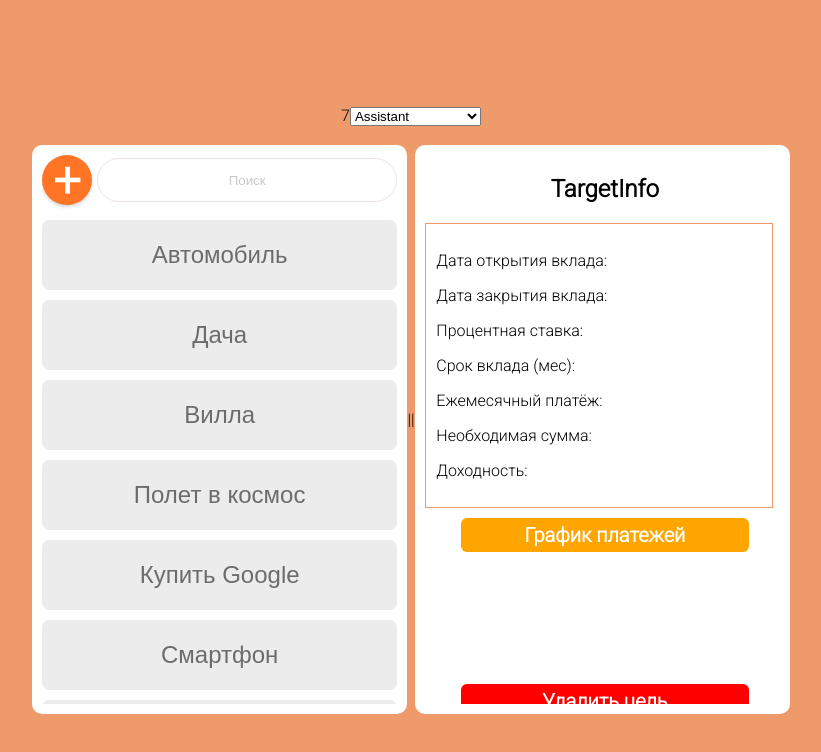
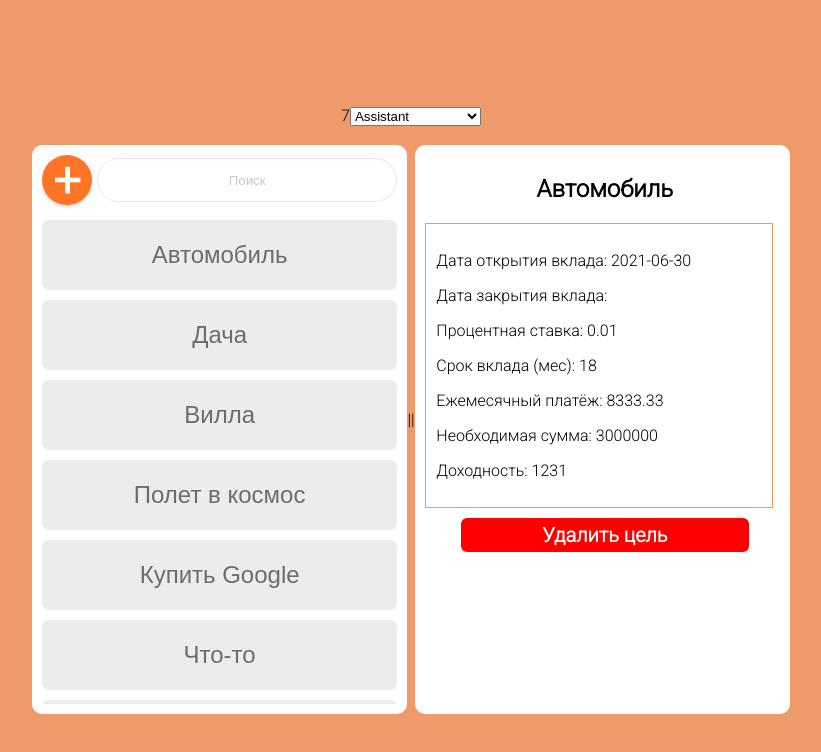
Before and after one commit to Maxim-BC/project_moneybox, a React (Create React App) app: page / in a window 1280 px wide. Both pictures are taken after a click on the button "Автомобиль". Shown: the top 752 px of the page, without its empty margins (229-1050 px from the left). Built offline with nearby package versions, Linux system fonts and the light colour scheme.

Commit message:
добавлена верстка TargetInfo

```diff
--- a/src/components/NewTargetForm.js
+++ b/src/components/NewTargetForm.js
@@ -50,11 +50,11 @@ class NewTargetForm extends Component {
 
     //Расчёт параметров заданной финаносовой цели:
     countTarget = (e) => {
-    const { target, percent, period } = this.state;
+        const { sum, percent, period } = this.state;
         e.preventDefault();
-    let monthPayment = target / period;
+        let monthPayment = sum / period;
 
-    let totalProfit = (target * percent * period) / 12 / 100;
+        let totalProfit = (sum * percent * period) / 12 / 100;
         this.setState({
             payment: monthPayment.toFixed(2),
             profit: totalProfit.toFixed(2),
@@ -117,7 +117,7 @@ class NewTargetForm extends Component {
                         Дата начала накоплений
                         <br />
                         <input
-              type="data"
+                            type="date"
                             value={this.state.startDate}
                             onChange={this.handleChangeStartDate}
                         />
@@ -130,7 +130,7 @@ class NewTargetForm extends Component {
                     <p className="profit">Доходность вклада</p>
                     <p className="profitResult">{this.state.profit}</p>
                 </div>
-        <button className="saveButton">Сохранить</button>
+                <button className="saveButton" onClick={()=>this.props.funcAddNewTarget(this.state)}>Сохранить</button>
                 <Link to={`/`}>Back</Link>
             </div>
         );
--- a/src/components/TargetInfo.js
+++ b/src/components/TargetInfo.js
@@ -7,33 +7,25 @@ export default class TargetInfo extends Component {
         return (
             <div>
                 <div className="name-heading">
-                    <h2>TargetInfo</h2>
+                    <h2>{this.props.activeTarget.targetName}</h2>
                 </div>
                 <div className="general-info">
-                    <p>Дата открытия вклада:</p>
-                    <p>Дата закрытия вклада:</p>
-                    <p>Процентная ставка:</p>
-                    <p>Срок вклада (мес):</p>
-                    <p>Ежемесячный платёж:</p>
-                    <p>Необходимая сумма:</p>
-                    <p>Доходность:</p>
+                    <p>Дата открытия вклада: {this.props.activeTarget.startDate}</p>
+                    <p>Дата закрытия вклада: {/* Вычислить  */}</p>
+                    <p>Процентная ставка: {this.props.activeTarget.percent}</p>
+                    <p>Срок вклада (мес): {this.props.activeTarget.period}</p>
+                    <p>Ежемесячный платёж: {this.props.activeTarget.payment}</p>
+                    <p>Необходимая сумма: {this.props.activeTarget.sum}</p>
+                    <p>Доходность: {this.props.activeTarget.profit}</p>
                 </div>
                 <div className="down-page">
-                    <div>
+                    {/* <div>
                         <button className="orange-btn">График платежей</button>
-                    </div>
+                    </div> */}
                     <div>
                         <button className="red-btn">Удалить цель</button>
                     </div>
                 </div>
-                id {this.props.activeTarget.id} <br />
-                targetName {this.props.activeTarget.targetName} <br />
-                sum {this.props.activeTarget.sum} <br />
-                percent {this.props.activeTarget.percent} <br />
-                period {this.props.activeTarget.period} <br />
-                payment: {this.props.activeTarget.payment} <br />
-                profit: {this.props.activeTarget.profit} <br />
-                startDate {this.props.activeTarget.startDate} <br />
             </div>
         );
     }
--- a/src/components/Workplace.js
+++ b/src/components/Workplace.js
@@ -63,7 +63,7 @@ export default class Workplace extends Component {
             },
             {
                 id: 6,
-                targetName: "Смартфон",
+                targetName: "Что-то",
                 sum: 100000,
                 percent: 0.01,
                 period: 12,
@@ -108,7 +108,7 @@ export default class Workplace extends Component {
         const oldTargets = this.state.targets;
         const newTargetWithID = { id: this.getMaxTargetID(oldTargets), ...newTarget };
         this.setState({
-            targets: { newTargetWithID, ...oldTargets },
+            targets: [ newTargetWithID, ...oldTargets ],
         });
     };
 
```
Lines whose indentation alone changed are shown as unchanged.
